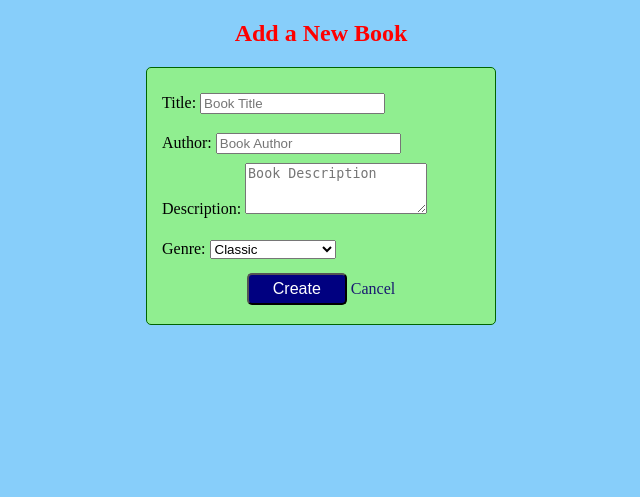
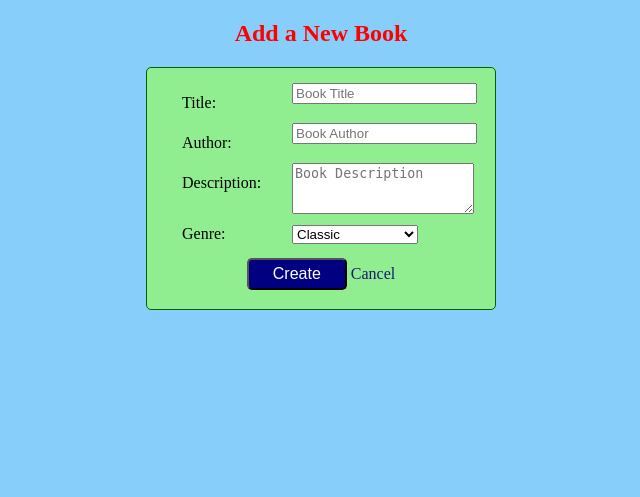
Before and after one commit to sarah-thomens/item-catalog-project, a Flask app: page /book/add in a window 1280 px wide. Shown: the part 100-597 px from the top of the page, without its empty margins (329-969 px from the left). Run offline with Flask 2, Linux system fonts and the light colour scheme; a user stored in the database is signed in; some libraries are stand-ins or nearby versions.

Commit message:
Fixed add/edit form css.

```diff
--- a/catalog/static/styles.css
+++ b/catalog/static/styles.css
@@ -207,10 +207,35 @@ header nav
 }
 
 /*--Book Information Page CSS--------------------------------------------------*/
+.book-information
+{
+	width: 350px;
+	padding: 15px;
+	background: lightgreen;
+	display: flex;
+	flex-direction: column;
+	border: 1px solid darkgreen;
+	border-radius: 5px;
+	line-height: 40px;
+	margin-left: auto;
+	margin-right: auto;
+	margin-top: 50px;
+}
+
 .book-info-headers
 {
 	display: flex;
-	justify-content: space-between;
+	flex-direction: column;
+}
+
+.book-title
+{
+	margin: 0;
+}
+
+.book-author
+{
+	margin: 0;
 }
 
 /*--Add/Edit Book Pages CSS----------------------------------------------------*/
@@ -234,6 +259,21 @@ header nav
 	line-height: 40px;
 	margin-left: auto;
 	margin-right: auto;
+}
+
+.form-label
+{
+	display: inline-block;
+	float: left;
+	clear: left;
+	width: 110px;
+	margin-left: 20px;
+}
+
+.form-control
+{
+	display: inline-block;
+	float: left;
 }
 
 .buttons
--- a/catalog/templates/addEdit.html
+++ b/catalog/templates/addEdit.html
@@ -27,26 +27,26 @@
 				<div class="form-group">
 					<div class="form-info"
 						<!-- Title ---------------------------------------------------------->
-						<div class="title-box"
-							<label for="title">Title:</label>
+						<div class="title-box">
+							<label for="title" class="form-label">Title:</label>
 							<input type="text" maxlength="500" class="form-control" name="title" placeholder="Book Title" {% if book %} value="{{book.title}}"{% endif %}>
 						</div>
 
 						<!-- Author --------------------------------------------------------->
 						<div class="author-box">
-							<label for="author">Author:</label>
+							<label for="author" class="form-label">Author:</label>
 							<input type="text" maxlength="250" class="form-control" name="author" placeholder="Book Author" {% if book %} value="{{book.author}}"{% endif %}>
 						</div>
 
 						<!-- Description ---------------------------------------------------->
 						<div class="description-box">
-							<label for="description">Description:</label>
+							<label for="description" class="form-label">Description:</label>
 							<textarea class="form-control" maxlength="250" rows="3" name="description" placeholder="Book Description">{% if book %} {{book.description}}{% endif %}</textarea>
 						</div>
 
 						<!-- Genre Dropdown Menu -------------------------------------------->
 						<div class="genre-box">
-							<label for="genre">Genre:</label>
+							<label for="genre" class="form-label">Genre:</label>
 							<select name="genre">
 								<option value="classic" {% if book and book.genre == 'classic' %} selected {% endif %}>Classic</option>
 								<option value="crime" {% if book and book.genre == 'crime' %} selected {% endif %}>Crime</option>
@@ -61,12 +61,12 @@
 							</select>
 						</div>
 						<div class="buttons">
-							<!-- Submit Button ---------------------------------------------------->
+							<!-- Submit Button ------------------------------------------------>
 							<button type="submit" id="submit">
 								<span aria-hidden="true"></span>{% if book %}Edit {% else %}Create {% endif %}
 							</button>
 
-							<!-- Cancel Button (Redirect depends on if Adding or Editing) ------------->
+							<!-- Cancel Button (Redirect depends on if Adding or Editing) ----->
 							{% if book %}
 								<a href = "{{url_for('showBookInfo', book_title = book.urlSafeTitle, book_id = book.id)}}">
 									<span aria-hidden="true"></span>Cancel
```
Also changed, not shown: catalog/templates/bookInfo.html (+11 -9 lines).
